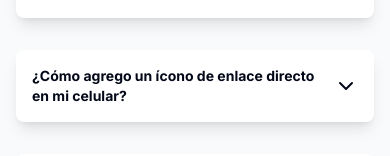
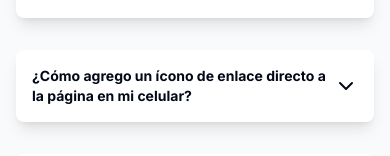
Before and after one commit to edgargutgzz/aireclaro, a Next.js app: page /acerca in a window 390 px wide. Shown: the part 550-706 px from the top of the page. Built offline with nearby package versions, Linux system fonts and the light colour scheme.

Commit message:
refactor: Update Acerca page question for better clarity on mobile devices

```diff
--- a/components/acerca/questions.tsx
+++ b/components/acerca/questions.tsx
@@ -88,7 +88,8 @@ export default function Questions() {
       ),
     },
     {
-      question: "¿Cómo agrego un ícono de enlace directo en mi celular?",
+      question:
+        "¿Cómo agrego un ícono de enlace directo a la página en mi celular?",
       answer: (
         <span>
           <div>
```
